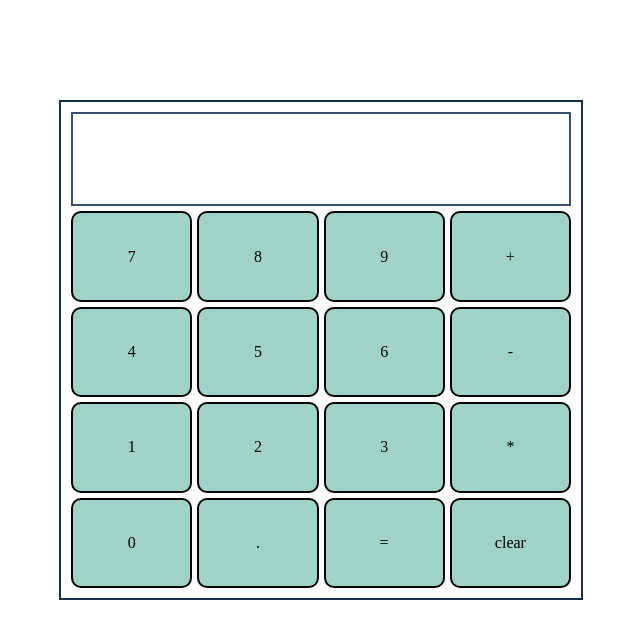
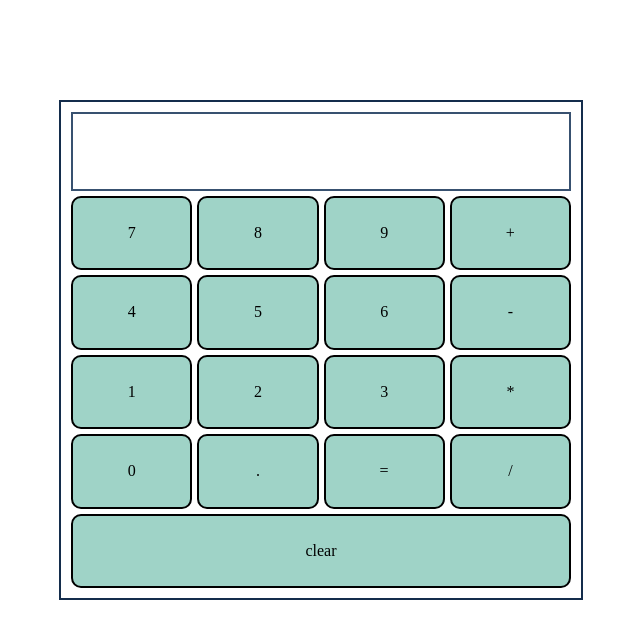
Before and after one commit to swordmaster1806/calculator, a plain HTML site: page index.html in a window 1280 px wide. Shown: the whole page, without its empty margins (319-959 px from the left). Drawn offline with Linux system fonts and the light colour scheme.

Commit message:
added division , accidentally deleted it earlier

```diff
--- a/index.html
+++ b/index.html
@@ -23,8 +23,9 @@
 
         <div class = "row">  <button>1</button>  <button>2</button> <button>3</button> <button class = "operator">*</button> </div>
 
-                <div class = "row"> <button>0</button>  <button>.</button> <button class = "operator">=</button><button class = "operator">clear</button></div>
+                <div class = "row"> <button>0</button>  <button>.</button> <button class = "operator">=</button><button class = "operator">/</button></div>
 
+                <div class = "row"> <button class = "operator">clear</button></div>
 
 
 
```
